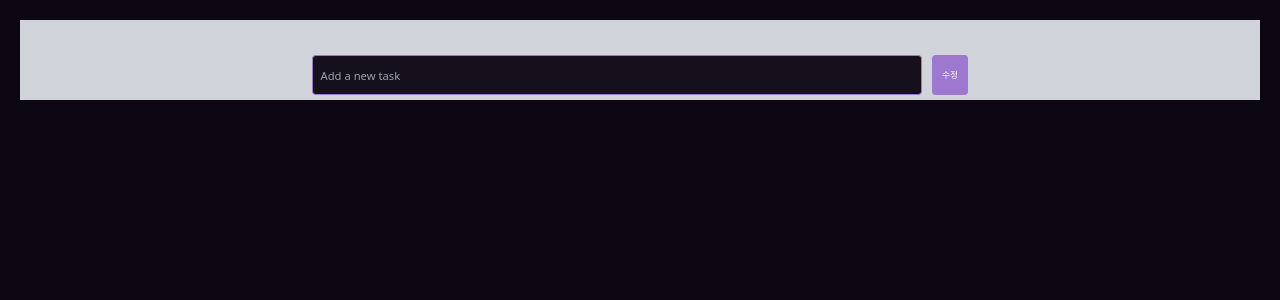
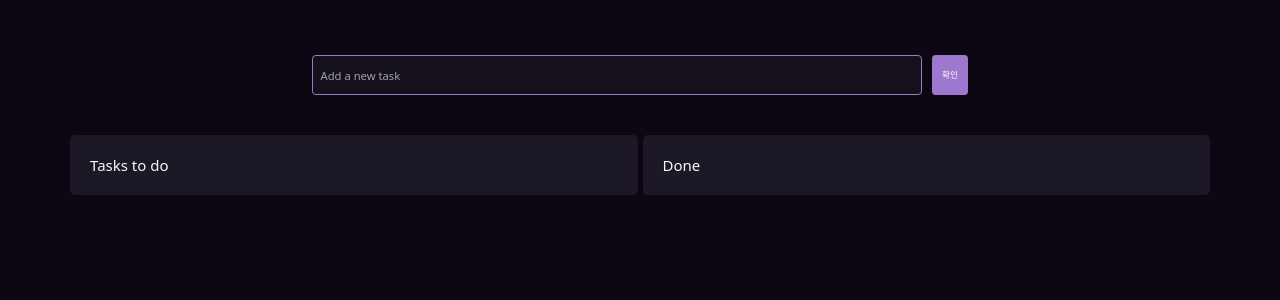
Before and after one commit to younyikim/fullstack-todo-app, a React (Vite) app in the folder client/: page / in a window 1280 px wide. Shown: the top 300 px of the page. Built offline with nearby package versions, Linux system fonts and the light colour scheme.

Commit message:
feat: TodoList Card 컴포넌트 추가

```diff
--- a/client/package.json
+++ b/client/package.json
@@ -23,7 +23,8 @@
 		"react-router-dom": "^6.22.3",
 		"tailwind-merge": "^2.2.2",
 		"tailwindcss-animate": "^1.0.7",
-		"ts-node": "^10.9.2"
+		"ts-node": "^10.9.2",
+		"twin.macro": "^3.4.1"
 	},
 	"devDependencies": {
 		"@types/node": "^20.12.7",
--- a/client/src/pages/Todo/components/TodoInput/hooks/useTodoInput.ts
+++ b/client/src/pages/Todo/components/TodoInput/hooks/useTodoInput.ts
@@ -3,7 +3,7 @@ import { useEffect, useState } from 'react';
 export const useTodoInput = () => {
 	const [value, setValue] = useState('');
 	const [buttonText, setButtonText] = useState('확인');
-	const [isCreate] = useState(false);
+	const [isCreate] = useState(true);
 
 	useEffect(() => {
 		if (isCreate) setButtonText('확인');
--- /dev/null
+++ b/client/src/pages/Todo/components/TodoListCard/index.tsx
@@ -0,0 +1,16 @@
+// Typings
+import { TodoListCardProps } from '@/pages/Todo/components/TodoListCard/todoListCard';
+
+const TodoListCard = (props: TodoListCardProps) => {
+	const { title } = props;
+
+	return (
+		<div className="px-15pxr container flex h-full w-full rounded-lg bg-gray p-8">
+			<div>
+				<span className="text-2xl">{title}</span>
+			</div>
+		</div>
+	);
+};
+
+export default TodoListCard;
--- /dev/null
+++ b/client/src/pages/Todo/components/TodoListCard/todoListCard.d.ts
@@ -0,0 +1,3 @@
+export type TodoListCardProps = {
+	title: string;
+};
--- a/client/src/pages/Todo/index.tsx
+++ b/client/src/pages/Todo/index.tsx
@@ -1,10 +1,15 @@
 // Components
 import TodoInput from '@/pages/Todo/components/TodoInput';
+import TodoListCard from '@/pages/Todo/components/TodoListCard';
 
 const Todo = () => {
 	return (
-		<div className="hg-full container mx-auto flex flex-col items-center justify-center bg-gray-light px-4 py-2 pt-14">
+		<div className="hg-full container mx-auto flex flex-col items-center justify-center px-4 py-2 pt-14">
 			<TodoInput />
+			<div className="flex w-full items-center justify-center gap-2 p-16">
+				<TodoListCard title="Tasks to do" />
+				<TodoListCard title="Done" />
+			</div>
 		</div>
 	);
 };
```
Also changed, not shown: 1 other file (tests, documents, lock files or other folders).
